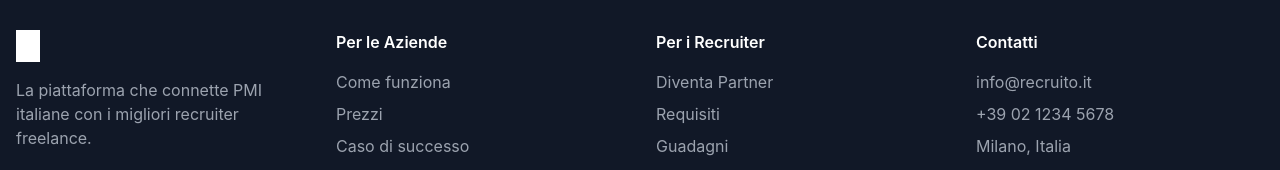
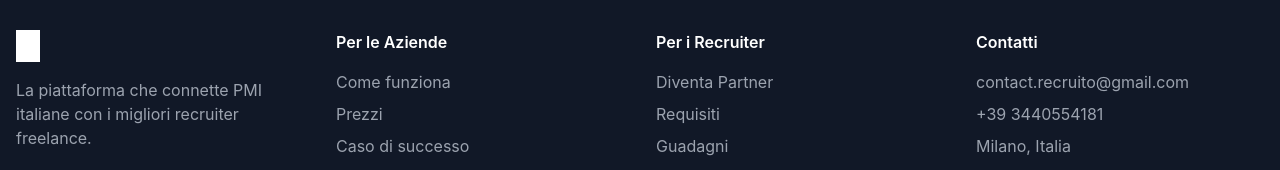
Before and after one commit to Br1Giordano/recruito-match-hub, a React (Vite) app: page / in a window 1280 px wide. Shown: the part 4179-4349 px from the top of the page. Built offline with nearby package versions, Linux system fonts and the light colour scheme.

Commit message:
Visual edit in Lovable
Edited UI in Lovable

```diff
--- a/src/components/Footer.tsx
+++ b/src/components/Footer.tsx
@@ -1,17 +1,10 @@
-
 import { Separator } from "@/components/ui/separator";
-
 const Footer = () => {
-  return (
-    <footer className="bg-gray-900 text-white py-16">
+  return <footer className="bg-gray-900 text-white py-16">
       <div className="container mx-auto px-4">
         <div className="grid md:grid-cols-4 gap-8 mb-12">
           <div className="space-y-4">
-            <img
-              src="/lovable-uploads/622bfff9-400d-453f-888f-082777d77474.png"
-              alt="Recruito Logo"
-              className="h-8 w-auto filter brightness-0 invert"
-            />
+            <img alt="Recruito Logo" className="h-8 w-auto filter brightness-0 invert" src="/lovable-uploads/2bdf0373-8288-4fbf-bbe0-d287e1ea91eb.jpg" />
             <p className="text-gray-400">
               La piattaforma che connette PMI italiane con i migliori recruiter freelance.
             </p>
@@ -40,8 +33,8 @@ const Footer = () => {
           <div>
             <h4 className="font-semibold mb-4">Contatti</h4>
             <ul className="space-y-2 text-gray-400">
-              <li>info@recruito.it</li>
-              <li>+39 02 1234 5678</li>
+              <li>contact.recruito@gmail.com</li>
+              <li>+39 3440554181</li>
               <li>Milano, Italia</li>
             </ul>
           </div>
@@ -66,8 +59,6 @@ const Footer = () => {
           </div>
         </div>
       </div>
-    </footer>
-  );
+    </footer>;
 };
-
 export default Footer;
```
Also changed, not shown: public/lovable-uploads/2bdf0373-8288-4fbf-bbe0-d287e1ea91eb.jpg (added), public/lovable-uploads/b71b0b30-c54c-4763-9435-9396757b1a74.jpg (added).
